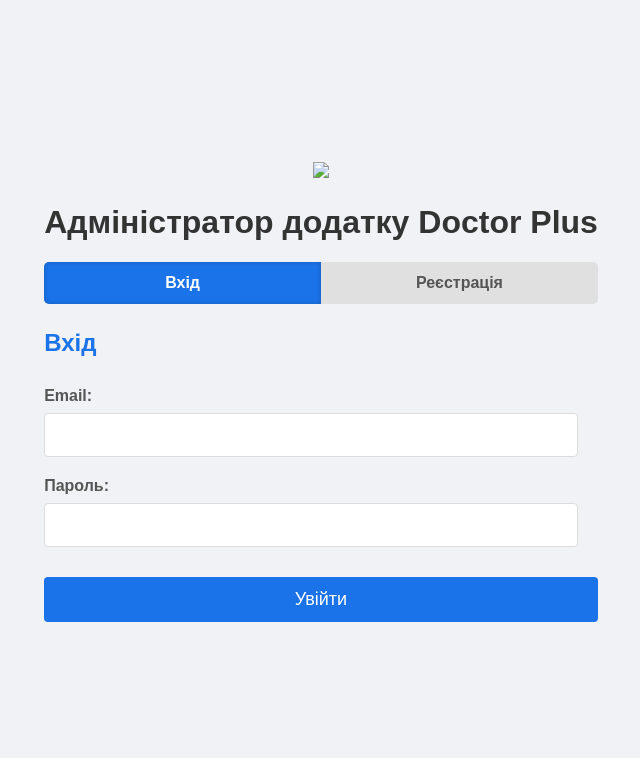
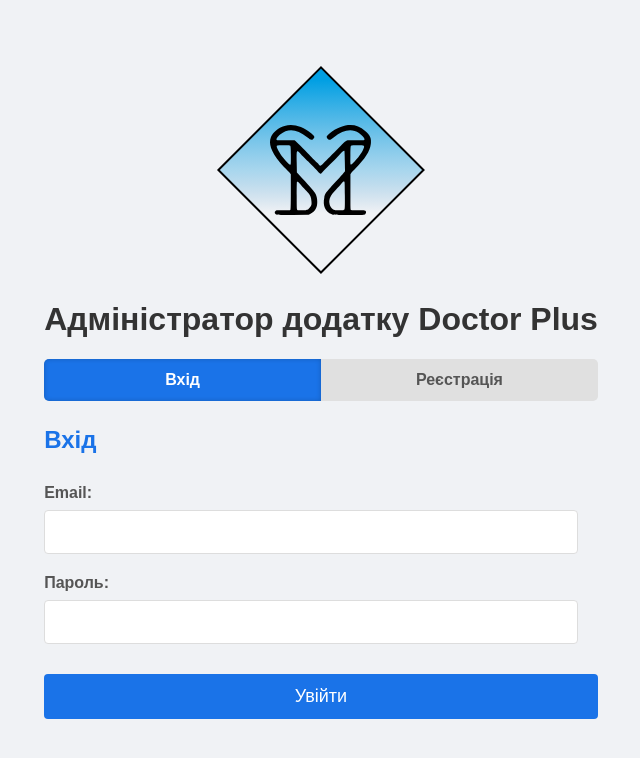
Before and after one commit to KIS-IT-PRODUCTION/DoctorPlus_Admin, a plain HTML site: page index.html in a window 1280 px wide. Shown: the whole page, without its empty margins (319-959 px from the left). Drawn offline with nearby package versions, Linux system fonts and the light colour scheme; the site is published under a folder, as on GitHub Pages, so addresses that start at the root find nothing.

Commit message:
Update index.html

```diff
--- a/index.html
+++ b/index.html
@@ -9,7 +9,7 @@
 
 </head>
 <body>
-    <div>        <img style="align-items: center; flex-direction: row;justify-content: center;" src="/assets/icon.svg">
+    <div>        <img style="align-items: center; flex-direction: row;justify-content: center;" src="assets/icon.svg">
 </div>
     <div class="auth-container">
         <h1>Адміністратор додатку Doctor Plus</h1>
```
